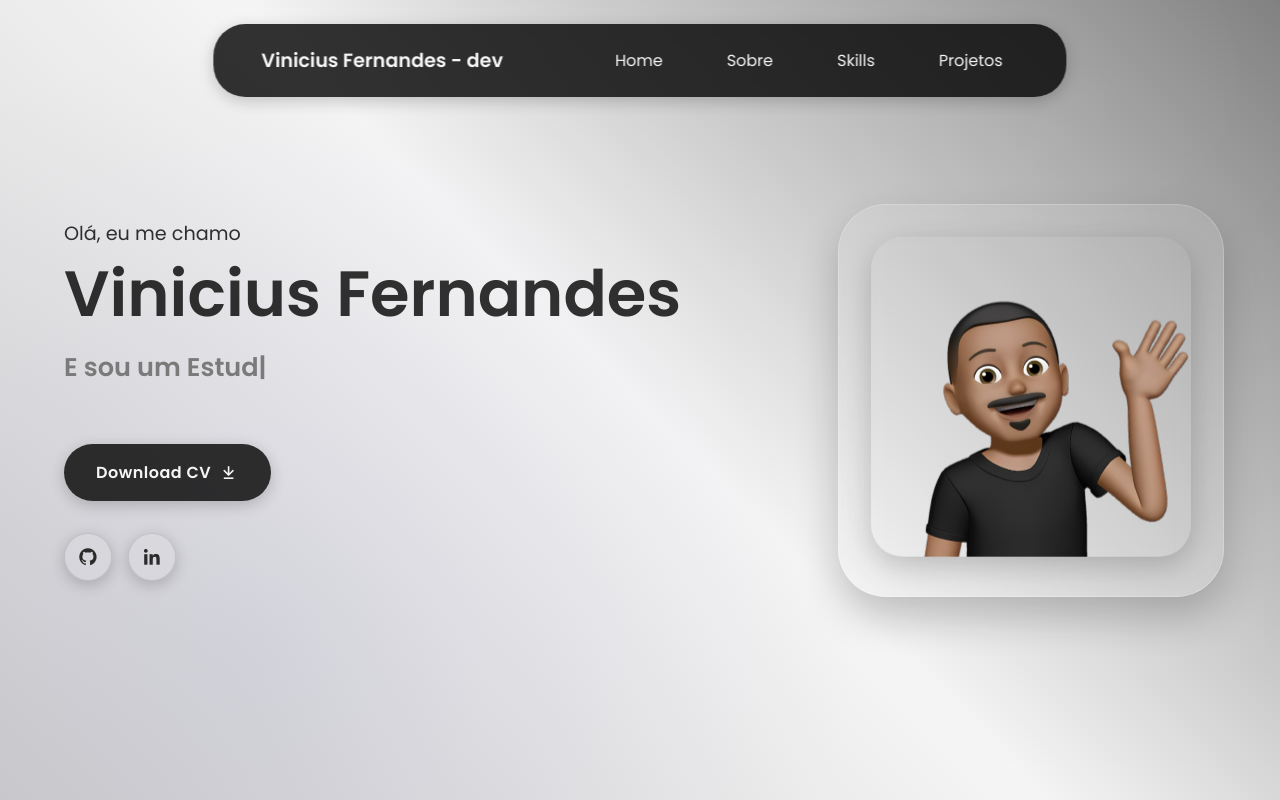
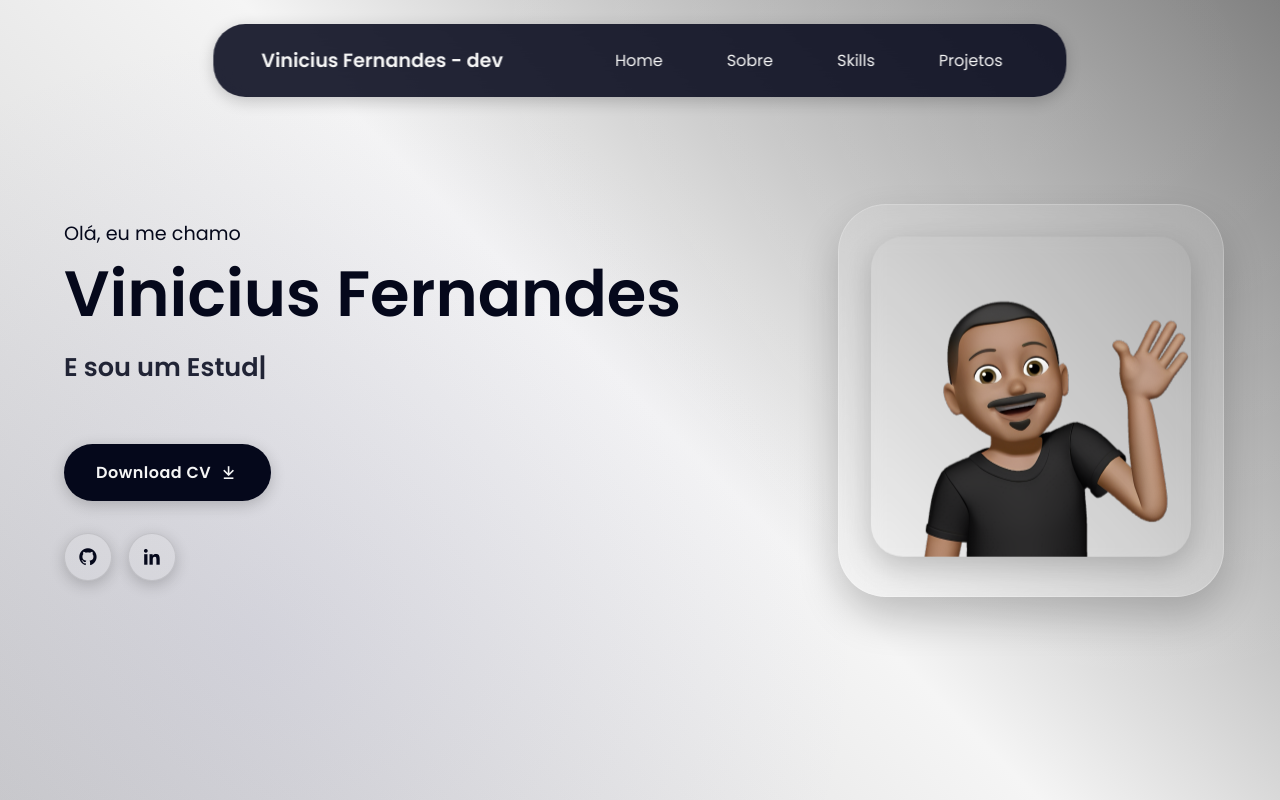
Before and after one commit to fxrnandes/portfolio, a React (Create React App) app: page / in a window 1280 px wide. Shown: the top 800 px of the page. Built offline with nearby package versions, Linux system fonts and the light colour scheme.

Commit message:
Style: home and header, new pallete

```diff
--- a/src/styles/header.css
+++ b/src/styles/header.css
@@ -6,7 +6,7 @@ header {
     width: auto;
     max-width: 90%;
     padding: 1rem 3rem;
-    background-color: var(--black);
+    background-color: var(--dark-blue-glass);
     backdrop-filter: blur(20px);
     -webkit-backdrop-filter: blur(20px);
     border-radius: 2rem;
@@ -49,7 +49,6 @@ header {
   }
 
   .navbar a:hover {
-    background-color: var(--dark-gray);
     border-radius: 2rem;
     transform: translateY(-2px);
   }
--- a/src/styles/home.css
+++ b/src/styles/home.css
@@ -47,7 +47,7 @@
 
   .home-container .intro-text {
     font-size: 1.2rem;
-    color: var(--black);
+    color: var(--dark-blue);
     font-weight: 500;
     margin-bottom: 0.5rem;
     opacity: 0;
@@ -58,7 +58,7 @@
     font-size: clamp(2.5rem, 5vw, 4rem);
     font-weight: 700;
     line-height: 1.2;
-    color: var(--black);
+    color: var(--dark-blue);
     margin-bottom: 1rem;
     opacity: 0;
     animation: fadeInUp 0.8s ease forwards 0.4s;
@@ -66,7 +66,7 @@
 
   .home-container .typed-container {
     font-size: clamp(1.2rem, 3vw, 1.6rem);
-    color: var(--gray);
+    color: var(--dark-blue-glass);
     font-weight: 600;
     margin-bottom: 2rem;
     min-height: 4rem;
@@ -172,14 +172,31 @@
     border: 1px solid var(--border-dark);
     border-radius: 50%;
     font-size: 1.3rem;
-    color: var(--black);
+    color: var(--dark-blue);
     text-decoration: none;
     transition: all 0.3s ease;
     box-shadow: 0 4px 15px var(--box-shadow);
+    position: relative;
+    overflow: hidden;
+  }
+
+  .social-media a::before {
+    content: '';
+    position: absolute;
+    top: 0;
+    left: -100%;
+    width: 100%;
+    height: 100%;
+    background: linear-gradient(90deg, transparent, var(--gradient-light), transparent);
+    transition: left 0.5s ease;
+  }
+
+  .social-media a:hover::before {
+    left: 100%;
   }
 
   .social-media a:hover {
-    background: var(--black);
+    background: linear-gradient(155deg, var(--dark-blue) 40%, var(--blue) 100%);
     color: var(--white);
     transform: translateY(-3px) scale(1.05);
     box-shadow: 0 8px 25px var(--box-shadow);
@@ -191,7 +208,7 @@
     justify-content: center;
     align-items: center;
     padding: 1rem 2rem;
-    background: var(--black);
+    background: var(--dark-blue);
     border: none;
     border-radius: 50px;
     font-size: 1rem;
@@ -223,7 +240,7 @@
   .btn:hover {
     transform: translateY(-3px);
     box-shadow: 0 8px 25px var(--box-shadow);
-    background: linear-gradient(135deg, var(--black) 0%, var(--gray) 100%);
+    background: linear-gradient(155deg, var(--dark-blue) 40%, var(--blue) 100%);
   }
 
   .btn i {
--- a/src/styles/var.css
+++ b/src/styles/var.css
@@ -1,10 +1,15 @@
 :root {
-    /* Cores principais */
+    /* Cores neutras */
     --light-gray: #CCCCCC;
     --dark-gray: #444444;
     --gray: #7A7A7A;
     --white: #F5F5F5;
     --black: rgba(0, 0, 0, 0.8);
+
+    /* Cores neutras */
+    --dark-blue: #05081b;
+    --dark-blue-glass: #05081bde;
+    --blue: #3649ff;
 
     /* Transparências para glassmorphism */
     --glass-bg: rgba(255, 255, 255, 0.1);
```
